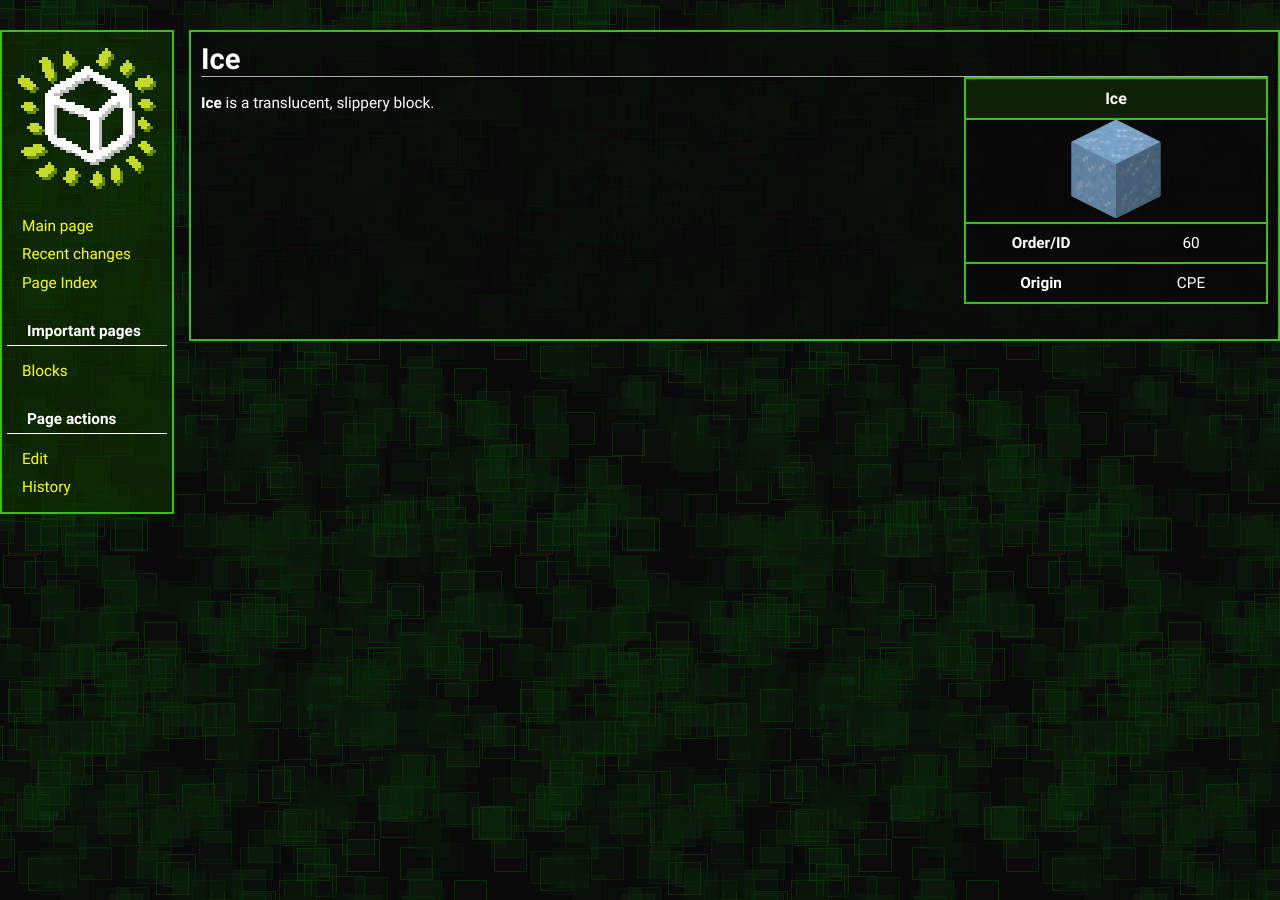
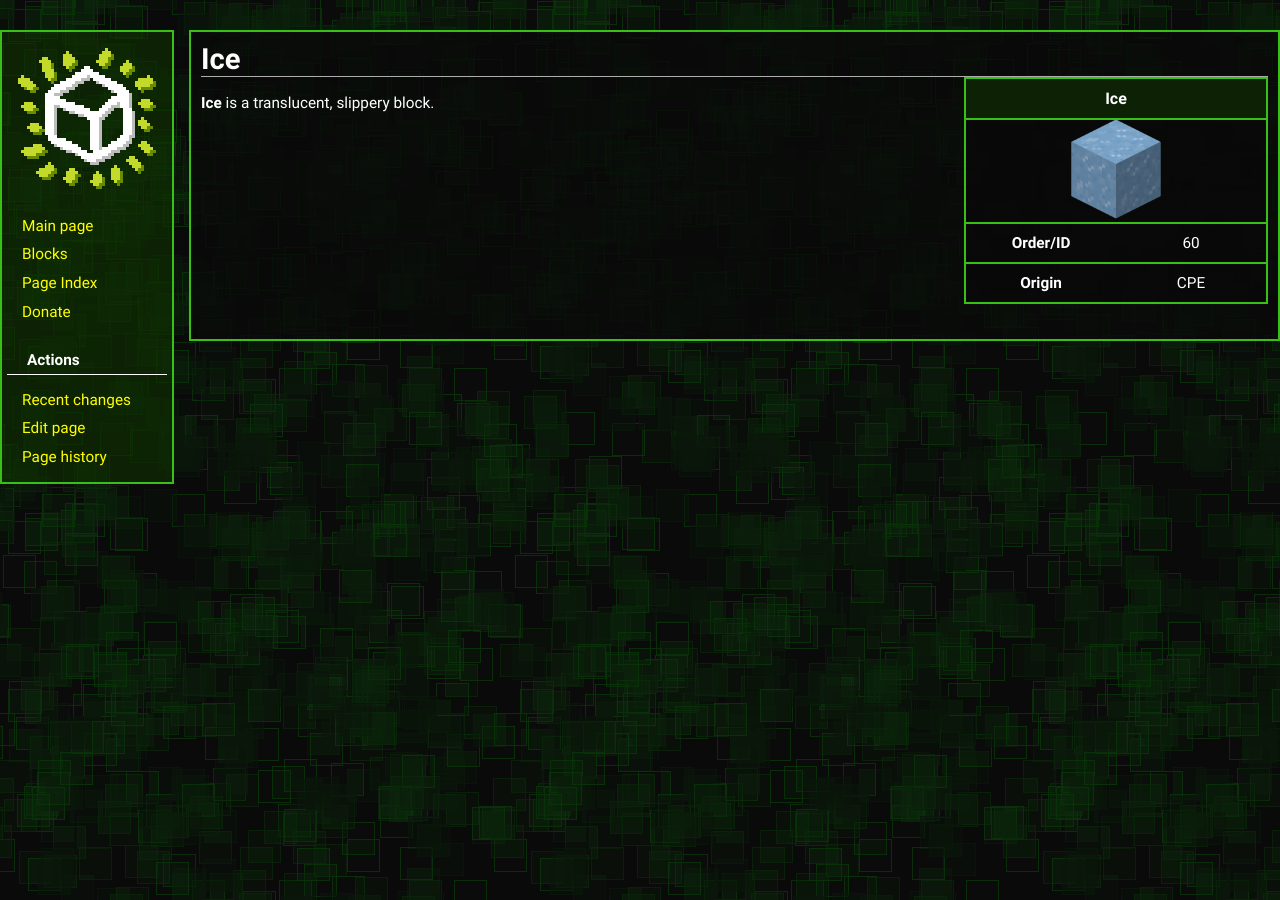
Before and after one commit to Voxelmanip-Classic/site, a Jekyll site: the page built from _blocks/Ice.md, in a window 1280 px wide. Built offline with Jekyll 4.4.1, drawn with Linux system fonts in a browser that asks for light colours.

Commit message:
Update sidebar links

```diff
--- a/_layouts/default.html
+++ b/_layouts/default.html
@@ -20,19 +20,16 @@
 
 			<ul class="sidelinks">
 				<li><a href="/wiki/">Main page</a></li>
-				<li><a target="_blank" href="{{ site.repo }}/commits/master">Recent changes</a></li>
+				<li><a href="Blocks">Blocks</a></li>
 				<li><a href="/wiki/Page_Index">Page Index</a></li>
+				<li><a target="_blank" href="https://voxelmanip.se/donate/">Donate</a></li>
 			</ul>
 
-			<div class="sideheader">Important pages</div>
+			<div class="sideheader">Actions</div>
 			<ul class="sidelinks">
-				<li><a href="Blocks">Blocks</a></li>
-			</ul>
-
-			<div class="sideheader">Page actions</div>
-			<ul class="sidelinks">
-				<li><a target="_blank" href="{{ site.repo }}/edit/master/{{ page.path }}">Edit</a></li>
-				<li><a target="_blank" href="{{ site.repo }}/commits/master/{{ page.path }}">History</a></li>
+				<li><a target="_blank" href="{{ site.repo }}/commits/master">Recent changes</a></li>
+				<li><a target="_blank" href="{{ site.repo }}/edit/master/{{ page.path }}">Edit page</a></li>
+				<li><a target="_blank" href="{{ site.repo }}/commits/master/{{ page.path }}">Page history</a></li>
 			</ul>
 		</div>
 		<div class="main"><h1>{% if page.title == "index" %}{{ site.title }}{% else %}{{ page.title }}{% endif %}</h1>{{ content }}</div>
```
